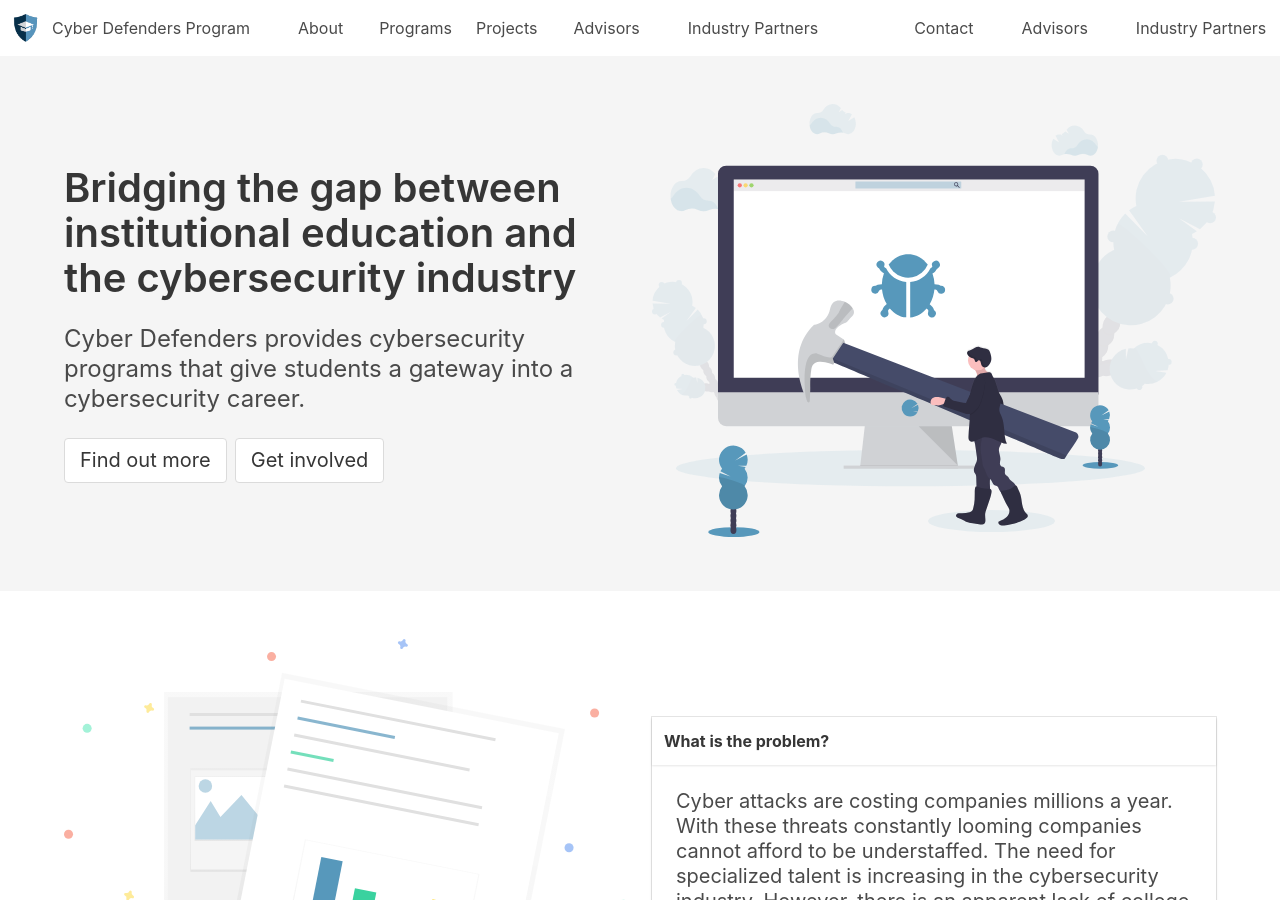
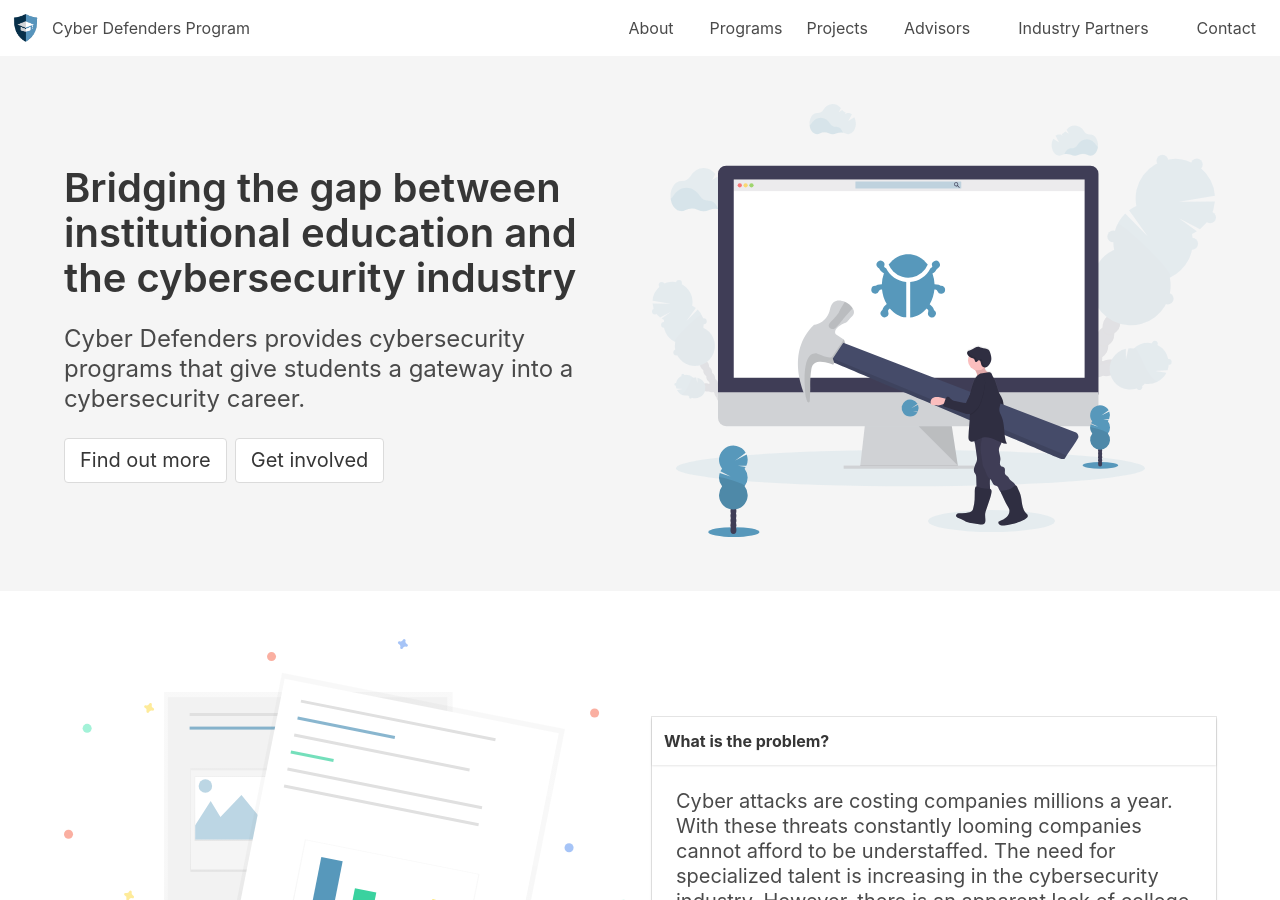
Before and after one commit to cyberdefendersprogram/www-homepage, a Jekyll site: the page built from index.html, in a window 1280 px wide and 900 px high. Built offline with Jekyll 4.4.1, drawn with Linux system fonts in a browser that asks for light colours; nearby versions of some CDN libraries.

Commit message:
fixed extra navbar entries

```diff
--- a/_includes/navbar.html
+++ b/_includes/navbar.html
@@ -67,7 +67,7 @@
             <div class="navbar-item">
               <a class="navbar-item">
                 Industry Partners
-
+              </a>
             </div>
             <div class="navbar-item">
               <a class="navbar-item">
@@ -76,21 +76,4 @@
             </div>
           </div>
         </div>
-        <div class="navbar-item">
-          <a class="navbar-item">
-            Advisors
-          </a>
-        </div>
-        <div class="navbar-item">
-          <a class="navbar-item">
-            Industry Partners
-          </a>
-        </div>
-        <div class="navbar-item">
-          <a class="navbar-item">
-            Contact
-          </a>
-        </div>
-      </div>
-    </div>
 </nav>
```
